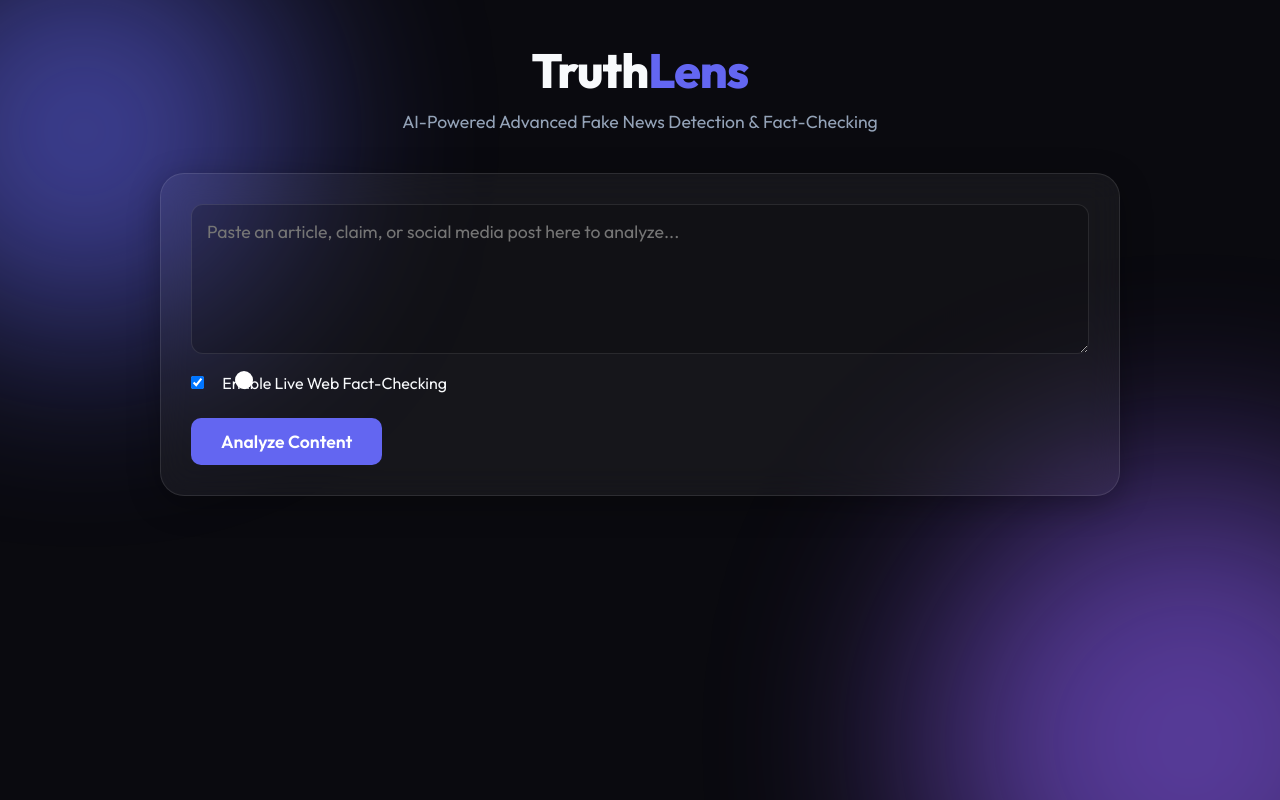
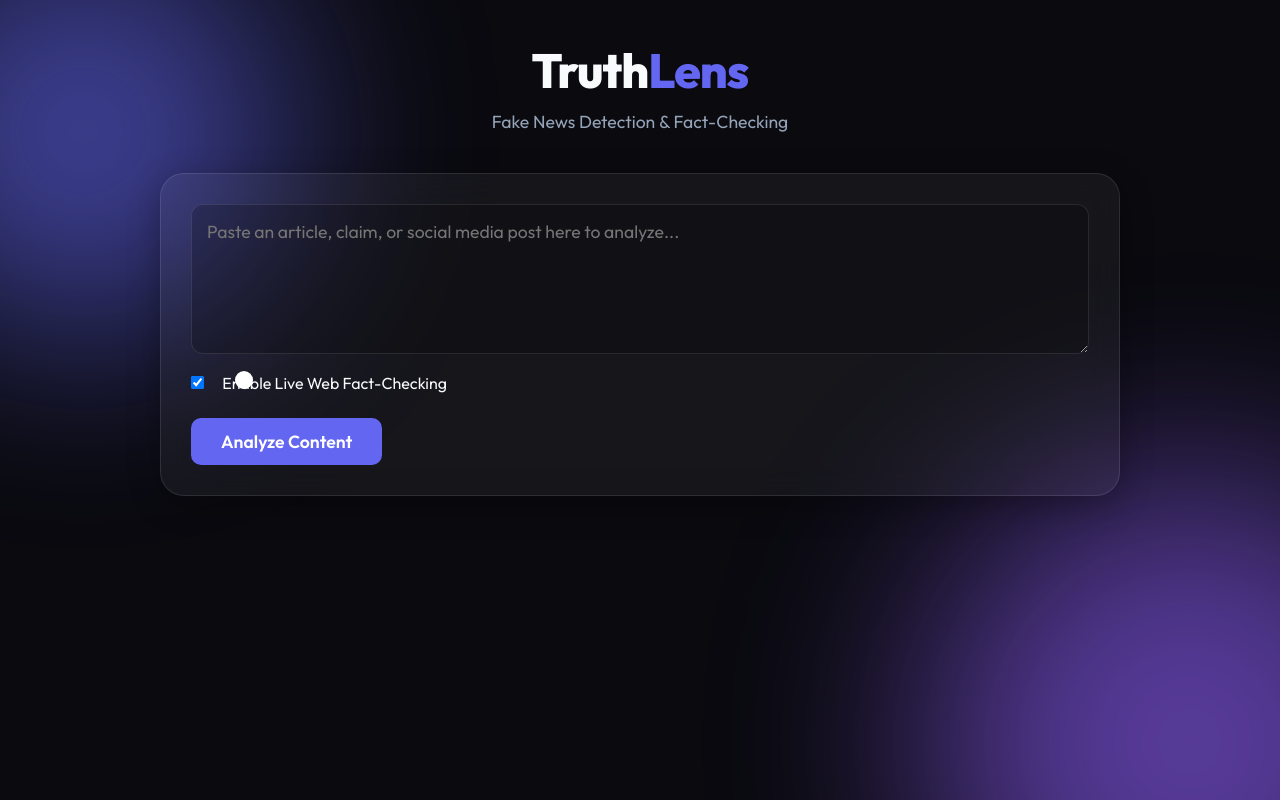
Before and after one commit to abakaushik-lgtm/FakeNewsDetector, a Flask app: page / in a window 1280 px wide. Run offline with Flask 3, Linux system fonts and the light colour scheme.

Commit message:
Update subtitle to Fake News Detection & Fact-Checking

```diff
--- a/templates/index.html
+++ b/templates/index.html
@@ -20,7 +20,7 @@
     <div class="container">
         <header>
             <h1>Truth<span>Lens</span></h1>
-            <p>AI-Powered Advanced Fake News Detection & Fact-Checking</p>
+            <p>Fake News Detection & Fact-Checking</p>
         </header>
 
         <main>
```
